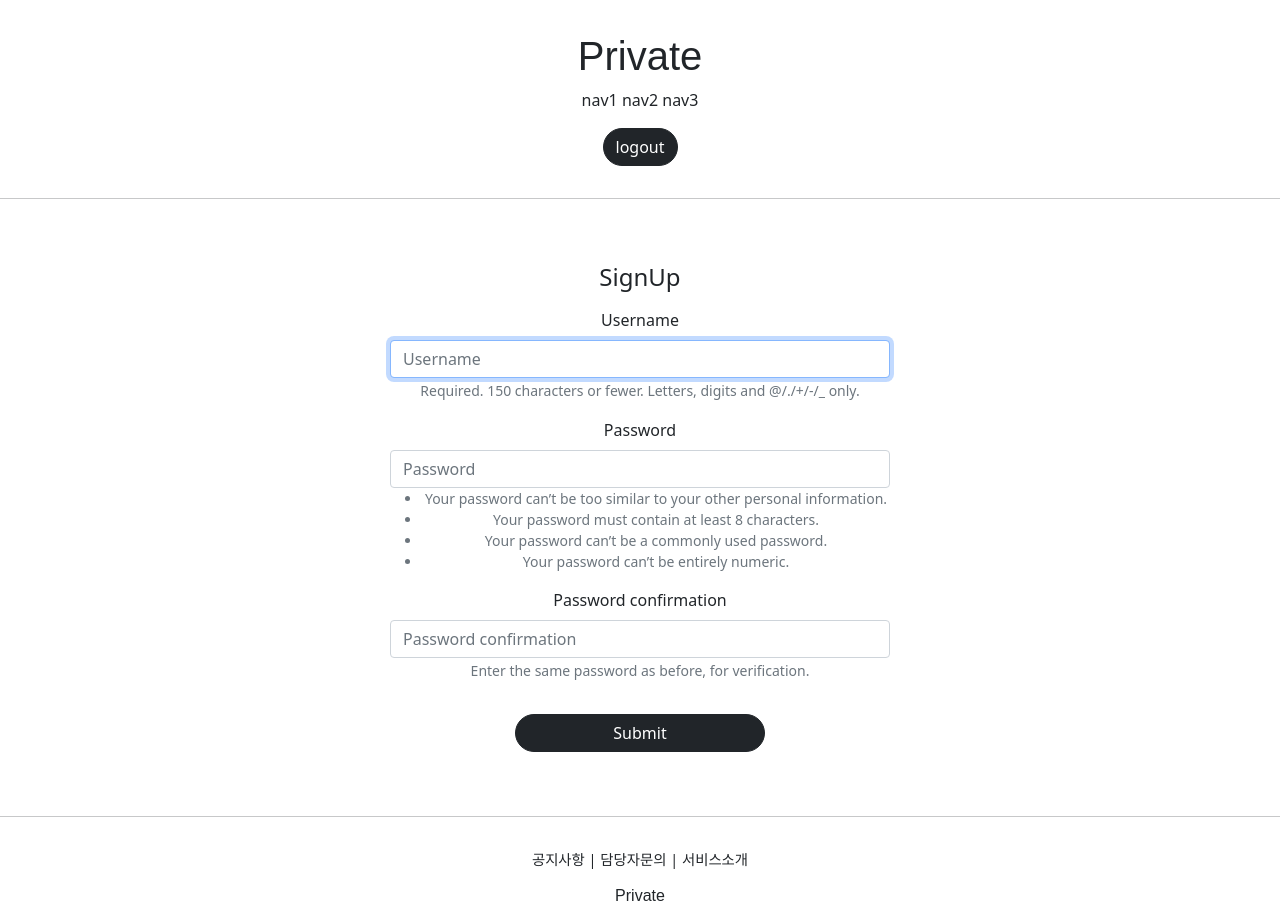
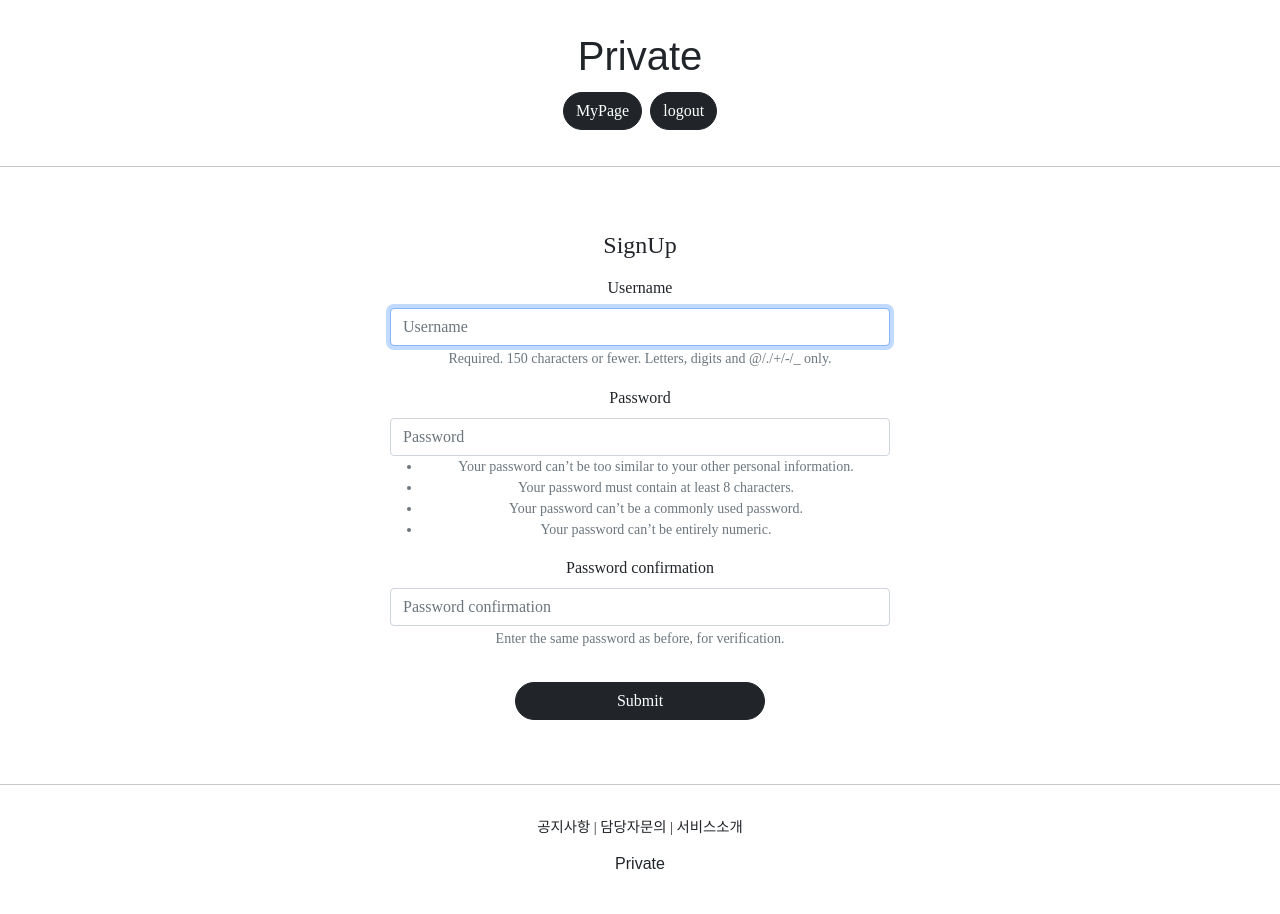
Before and after one commit to A540/pracprivate, a Django app: page /account/create/ in a window 1280 px wide. After the commit the page ends 869 px from the top, so only its background shows below. Run offline with Django 5.2, Linux system fonts and the light colour scheme; the visitor is signed in with stand-in values (Sample User, id 1); some libraries are stand-ins or nearby versions; some web fonts are replaced.

Commit message:
Django course 24 commit

```diff
--- a/accountapp/urls.py
+++ b/accountapp/urls.py
@@ -1,7 +1,7 @@
 from django.contrib import admin
 from django.contrib.auth.views import LoginView, LogoutView
 from django.urls import path, include
-from accountapp.views import hello_world, AccountCreateView
+from accountapp.views import hello_world, AccountCreateView, AccountDetailView
 
 app_name = "accountapp"
 
@@ -11,4 +11,5 @@ urlpatterns = [
 
     path('login/', LoginView.as_view(template_name='accountapp/login.html'), name='login'),
     path('logout/', LogoutView.as_view(), name='logout'),
+    path('detail/<int:pk>', AccountDetailView.as_view(), name='detail'),
 ]
--- a/accountapp/views.py
+++ b/accountapp/views.py
@@ -3,7 +3,7 @@ from django.contrib.auth.models import User
 from django.http import HttpResponse, HttpResponseRedirect
 from django.shortcuts import render
 from django.urls import reverse, reverse_lazy
-from django.views.generic import CreateView, UpdateView, DeleteView
+from django.views.generic import CreateView, UpdateView, DeleteView, DetailView
 
 from accountapp.models import HelloWorld
 
@@ -29,3 +29,8 @@ class AccountCreateView(CreateView):
     form_class = UserCreationForm
     success_url = reverse_lazy('accountapp:hello_world')
     template_name = 'accountapp/create.html'
+
+class AccountDetailView(DetailView):
+    model = User
+    context_object_name = 'target_user'
+    template_name = 'accountapp/detail.html'
--- a/templates/base.html
+++ b/templates/base.html
@@ -3,7 +3,7 @@
 
 {% include 'head.html' %}
 
-<body>
+<body style="font-family: 'NanumSquareAcb',serif">
     {% include 'header.html' %}
 
     <hr>
--- a/templates/head.html
+++ b/templates/head.html
@@ -16,4 +16,7 @@
 
     {#  default css link  #}
     <link rel="stylesheet" type="text/css" href="{% static 'base.css' %}">
+
+    {#  한글한글아름답게 나눔스퀘어글꼴  #}
+    <link href="https://hangeul.pstatic.net/hangeul_static/css/nanum-square.css" rel="stylesheet">
 </head>
--- a/templates/header.html
+++ b/templates/header.html
@@ -3,21 +3,21 @@
         <h1 class="private-logo">Private</h1>
     </div>
     <div>
-        <span>nav1</span>
-        <span>nav2</span>
-        <span>nav3</span>
+        <div style="display: flex; flex-direction: row; justify-content: center">
             {% if not user.is_authenticated %}
                 <form action="{% url 'accountapp:login' %}">
                     {#                {% csrf_token %}#}
                     <input type="submit" class="btn btn-dark rounded-pill col-0 mt-3" value="login"/>
                 </form>
             {% else %}
+                <form action="{% url 'accountapp:detail' pk=user.pk %}">
+                    <input type="submit" class="btn btn-dark rounded-pill col-0 m-1" value="MyPage"/>
+                </form>
                 <form action="{% url 'accountapp:logout' %}" method="post">
                     {% csrf_token %}
-                <input type="submit" class="btn btn-dark rounded-pill col-0 mt-3" value="logout"/>
+                    <input type="submit" class="btn btn-dark rounded-pill col-0 m-1" value="logout"/>
                 </form>
             {% endif %}
-
-
         </div>
     </div>
+</div>
```
Also changed, not shown: accountapp/templates/accountapp/detail.html (added, +16 -0 lines). Lines whose indentation alone changed are shown as unchanged.
